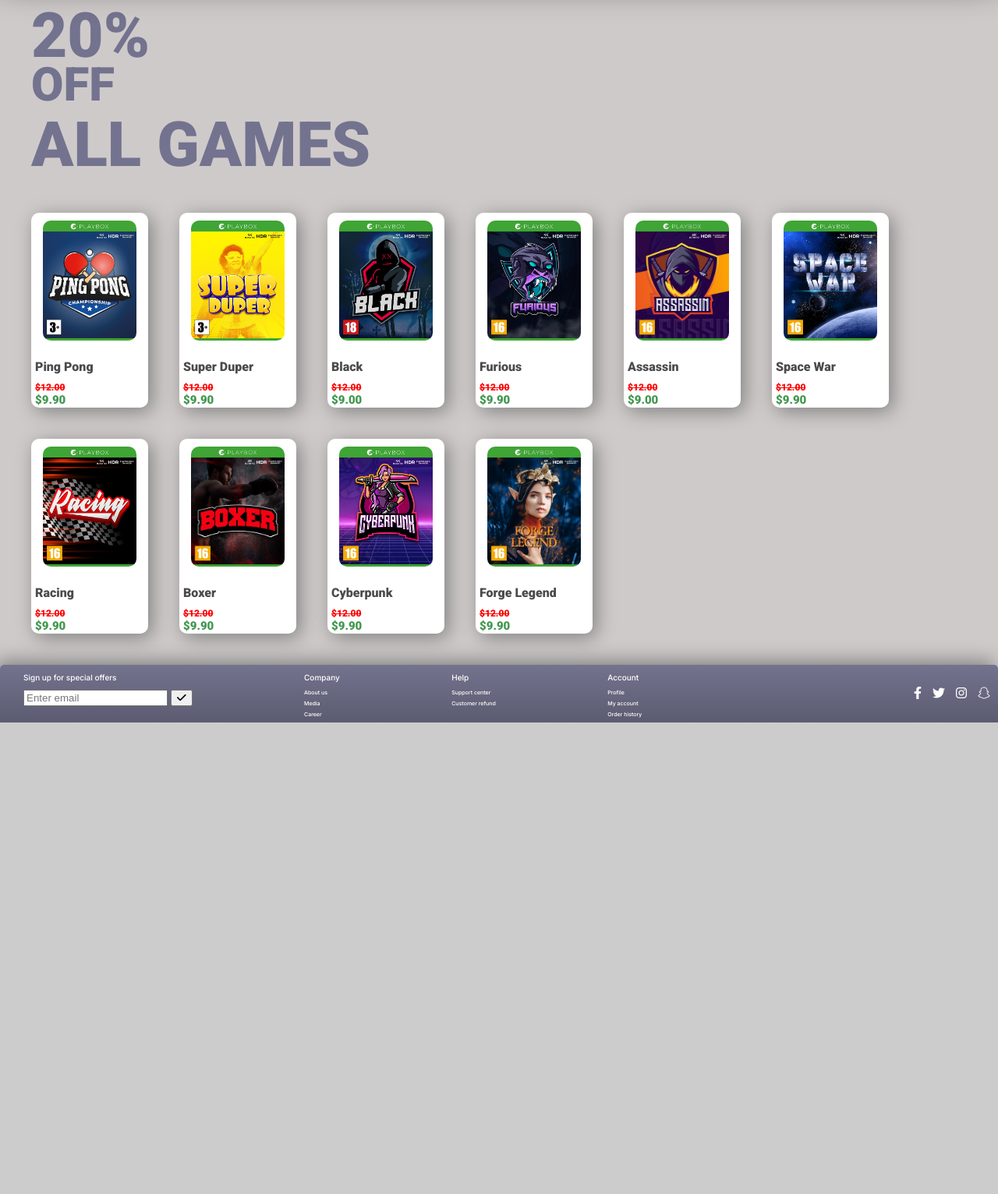
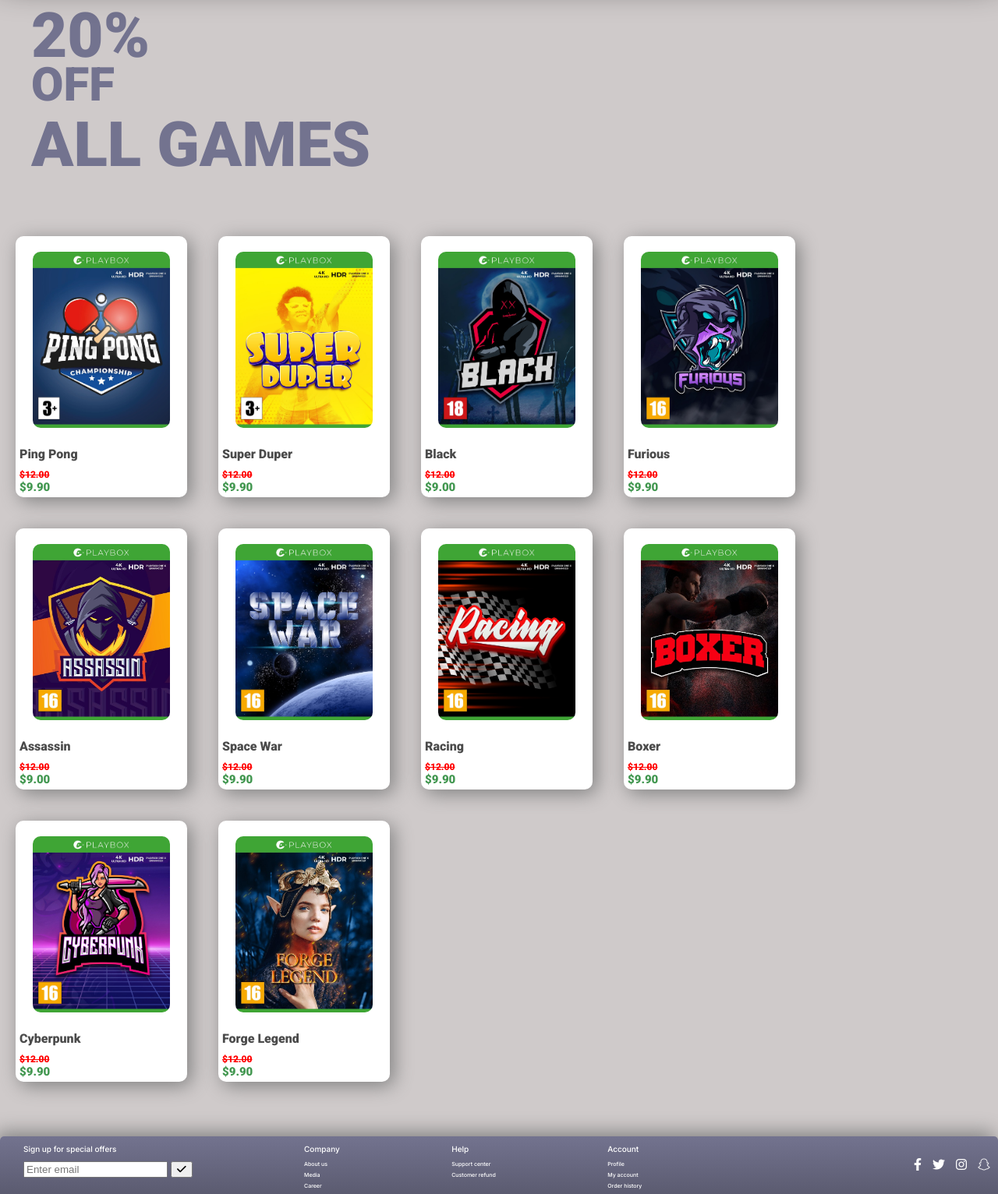
Before and after one commit to Noroff-FEU-Assignments/cross-course-project-evrlong, a PHP site: page /sale.html in a window 1280 px wide. Shown: the part 109-1641 px from the top of the page at 78% size. Before the commit the page ends 1036 px from the top, so only its background shows below. Run offline with PHP 8.4, Linux system fonts and the light colour scheme.

Commit message:
Update style.css

```diff
--- a/CSS/style.css
+++ b/CSS/style.css
@@ -536,7 +536,8 @@ margin: 30px 30px;
 
 display: flex;
 flex-wrap: wrap;
-margin: 20px 20px;
+margin: 50px auto;
+justify-content: center;
 }
 
 .container__card a {
@@ -1082,6 +1083,9 @@ padding: 5px;
 
 }
 
+
+
+
 .game_card:hover {
   background: linear-gradient(#FFFFFF, #D6EDCB);
 
@@ -1275,6 +1279,26 @@ padding: 5px;
 
     }
 
+    .container__card {
+
+      display: flex;
+      flex-wrap: wrap;
+      margin: 50px auto;
+      justify-content:flex-start;
+      }
+
+      .game_card {
+        width: 220px;
+        height: 335px;
+
+        }
+
+        .game_card img  {
+
+          margin: 20px 22px 0px 22px;
+
+        }
+
 
 
     .main__section, .main__section_cart {
```
